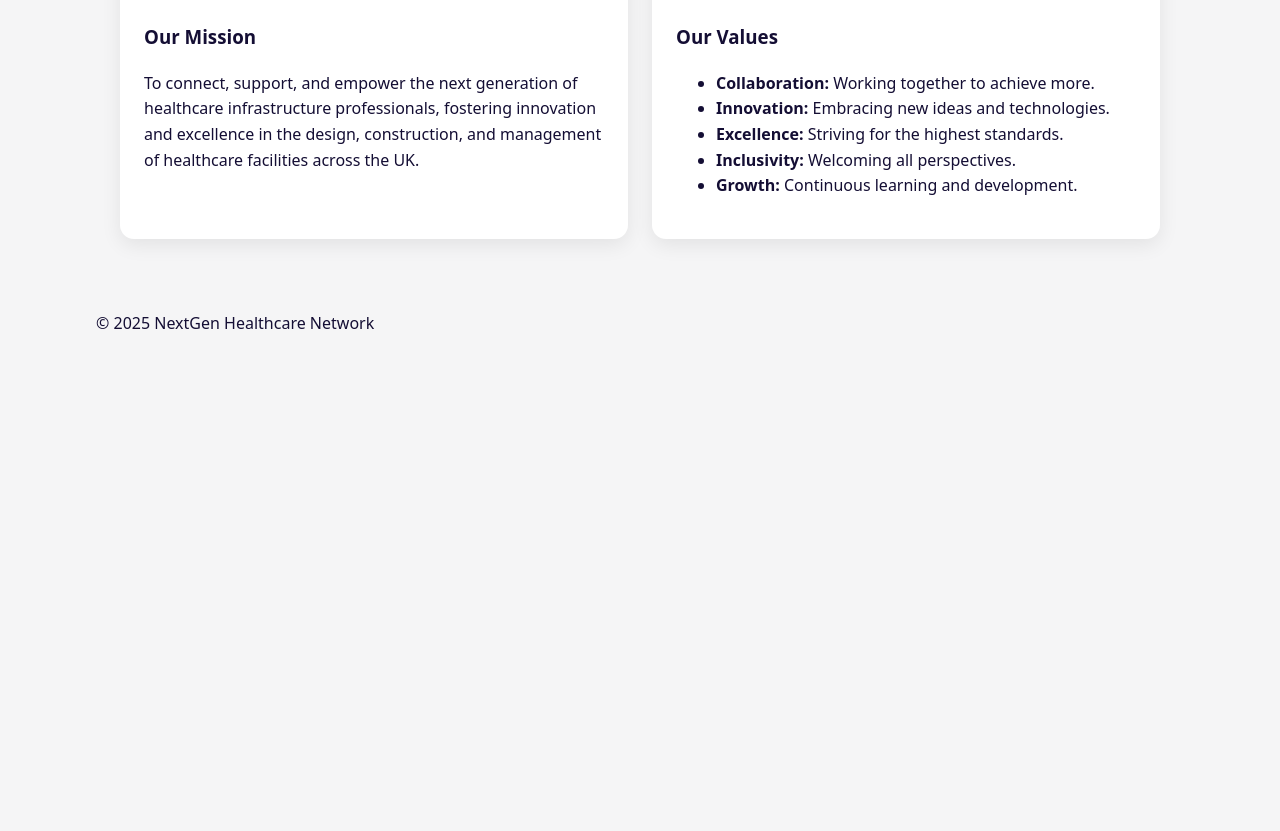
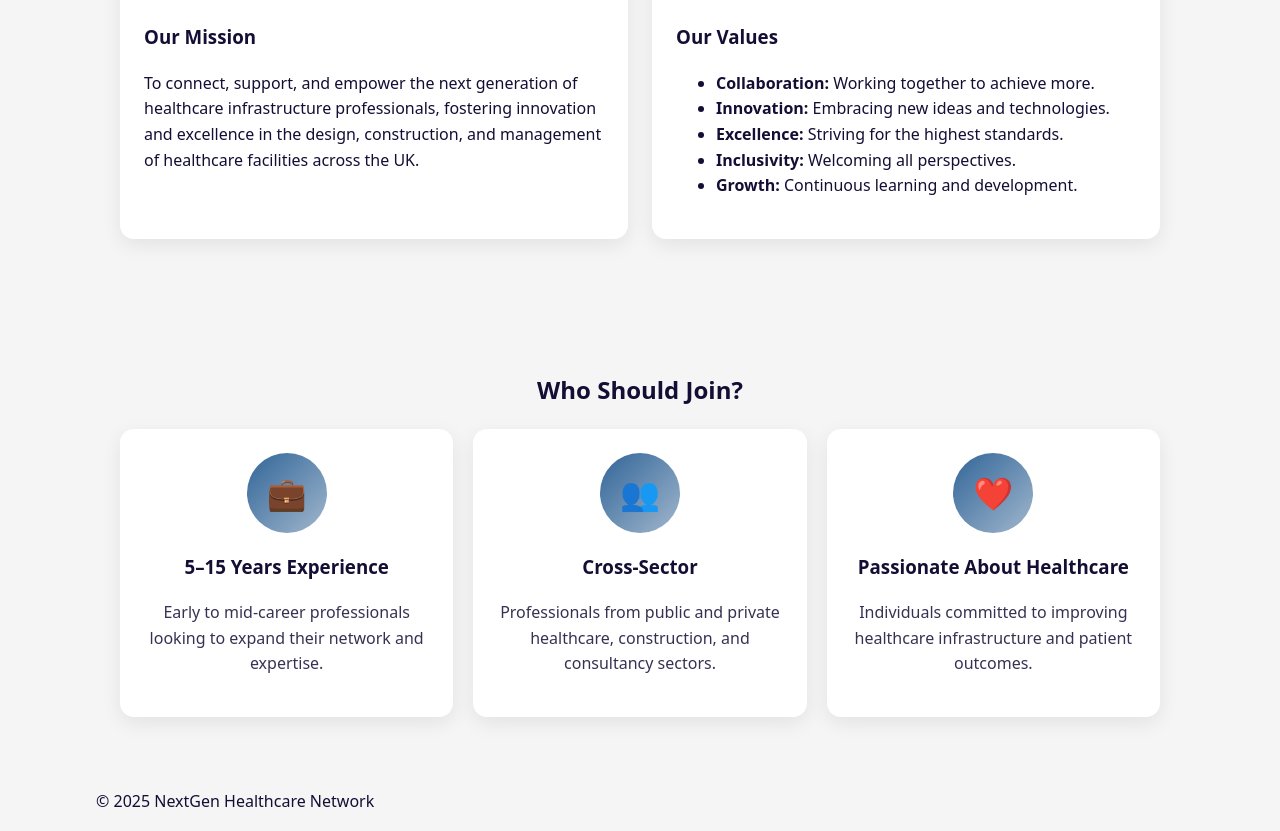
Before and after one commit to NextGen-Healthcare/NextGen-Healthcare.github.io, a plain HTML site: page pages/about.html in a window 1280 px wide. Shown: the part 1028-1859 px from the top of the page. Before the commit the page ends 1380 px from the top, so only its background shows below. Drawn offline with Linux system fonts and the light colour scheme.

Commit message:
Add 'Who Should Join?' section with grid layout
Added a new section 'Who Should Join?' with a 3-up grid layout and relevant content.

```diff
--- a/pages/about.html
+++ b/pages/about.html
@@ -35,6 +35,10 @@
   .grid-2{ display: grid; gap: 1.5rem; grid-template-columns: 1fr; }
   @media (min-width: 900px){ .grid-2{ grid-template-columns: 1fr 1fr; } }
 
+  /* 3-up grid for "Who Should Join?" */
+  .grid-3{ display:grid; gap:1.25rem; grid-template-columns:1fr; }
+  @media (min-width: 900px){ .grid-3{ grid-template-columns: repeat(3, 1fr); } }
+
   .card{
     background: #fff;
     border-radius: var(--radius);
@@ -52,6 +56,14 @@
   .badge.primary{ background: #316598; }
   .badge.secondary{ background: #A1B7CD; }
   .badge img{ width: 22px; height: 22px; }
+
+  /* Icon circle for "Who Should Join?" */
+  .icon-circle{
+    width: 5rem; height: 5rem; border-radius: 999px;
+    display:flex; align-items:center; justify-content:center;
+    margin: 0 auto 1rem; font-size: 2rem; color: #fff;
+    background: linear-gradient(135deg, #316598, #A1B7CD);
+  }
 
   /* Respect reduced motion */
   @media (prefers-reduced-motion: reduce){
@@ -149,6 +161,30 @@
       </div>
     </div>
   </section>
+
+  <!-- Who Should Join? -->
+  <section class="section">
+    <div class="container">
+      <h2 class="center">Who Should Join?</h2>
+      <div class="grid-3" style="max-width: 1040px; margin: 0 auto;">
+        <article class="card center">
+          <div class="icon-circle" aria-hidden="true">💼</div>
+          <h3>5–15 Years Experience</h3>
+          <p class="muted">Early to mid-career professionals looking to expand their network and expertise.</p>
+        </article>
+        <article class="card center">
+          <div class="icon-circle" aria-hidden="true">👥</div>
+          <h3>Cross-Sector</h3>
+          <p class="muted">Professionals from public and private healthcare, construction, and consultancy sectors.</p>
+        </article>
+        <article class="card center">
+          <div class="icon-circle" aria-hidden="true">❤️</div>
+          <h3>Passionate About Healthcare</h3>
+          <p class="muted">Individuals committed to improving healthcare infrastructure and patient outcomes.</p>
+        </article>
+      </div>
+    </div>
+  </section>
 </main>
 
 <footer class="site-footer">
```
